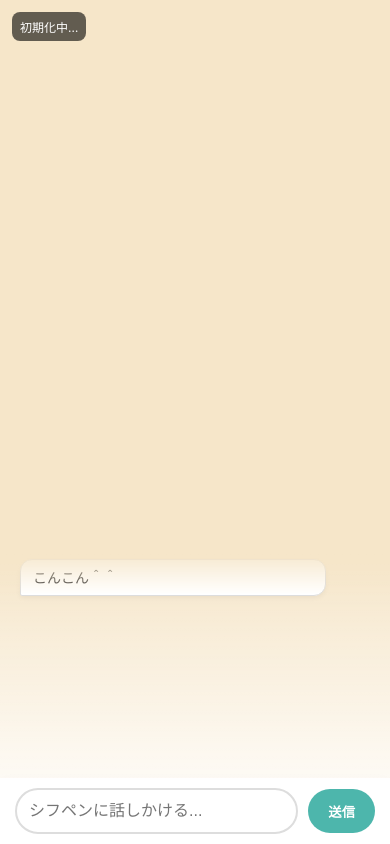
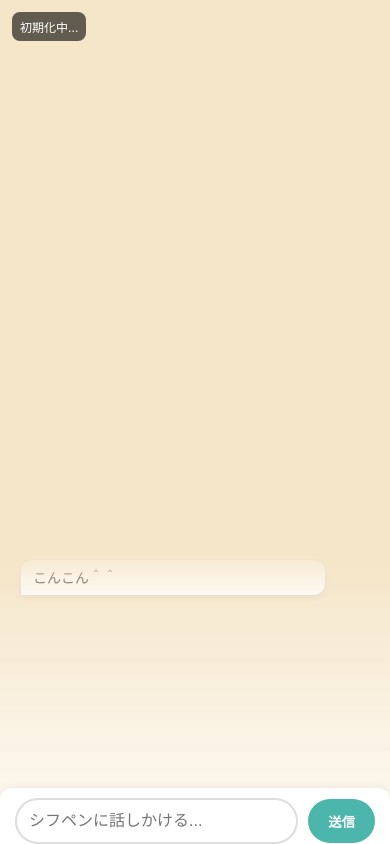
Before and after one commit to sulebox/penroom, a website: page index.html in a window 390 px wide. Drawn offline with nearby package versions, Linux system fonts and the light colour scheme.

Commit message:
Refactor chat UI layout and add container
Add chat container for improved layout and responsiveness.

```diff
--- a/index.html
+++ b/index.html
@@ -20,15 +20,26 @@
     #chat-interface {
       position: fixed; bottom: 0; left: 0; width: 100%; height: 35%;
       pointer-events: none; z-index: 20;
+    }
+    /* ★追加: 幅を制限して中央寄せするためのコンテナ */
+    .chat-container {
+      position: relative;
+      width: 100%;
+      max-width: 960px; /* 参考サイトくらいの最大幅 */
+      height: 100%;
+      margin: 0 auto; /* 中央寄せ */
       display: flex; flex-direction: column; justify-content: flex-end;
-      padding-bottom: env(safe-area-inset-bottom, 20px);
+      pointer-events: none;
     }
+
     #chat-log {
       flex: 1; overflow-y: auto; padding: 10px 20px;
       pointer-events: auto;
       background: linear-gradient(to top, rgba(255,255,255,0.8) 0%, rgba(255,255,255,0) 100%);
       mask-image: linear-gradient(to bottom, transparent, black 20%);
       -webkit-mask-image: linear-gradient(to bottom, transparent, black 20%);
+      /* 入力エリアと重ならないように下部に余白を追加 */
+      padding-bottom: 80px;
     }
     .msg { margin-bottom: 8px; font-size: 14px; line-height: 1.4; max-width: 80%; padding: 8px 12px; border-radius: 12px; animation: fadeIn 0.3s ease; }
     .msg.user { margin-left: auto; background: #4db6ac; color: white; border-bottom-right-radius: 2px; }
@@ -40,6 +51,15 @@
       background: #fff; padding: 10px 15px;
       display: flex; gap: 10px; align-items: center;
       box-shadow: 0 -2px 10px rgba(0,0,0,0.05);
+      /* ★修正: コンテナの下部に固定 */
+      position: absolute;
+      bottom: 0;
+      left: 0;
+      width: 100%;
+      box-sizing: border-box;
+      padding-bottom: env(safe-area-inset-bottom, 10px);
+      border-top-left-radius: 12px;
+      border-top-right-radius: 12px;
     }
     #chat-input {
       flex: 1; padding: 12px; border: 2px solid #ddd; border-radius: 24px; font-size: 16px; outline: none; transition: border-color 0.2s;
@@ -57,6 +77,7 @@
   <div class="status" id="status">初期化中…</div>
 
   <div id="chat-interface">
+    <div class="chat-container">
       <div id="chat-log">
         <div class="msg penguin">こんこん＾＾</div>
       </div>
@@ -64,6 +85,7 @@
         <input type="text" id="chat-input" placeholder="シフペンに話しかける..." autocomplete="off" />
         <button type="submit" id="send-btn">送信</button>
       </form>
+    </div>
   </div>
 
   <script type="importmap">
@@ -102,38 +124,18 @@
     camera.position.set(14, 16, 14);
     camera.lookAt(0, 0, 0);
 
-    // ↓この関数を丸ごと上書きしてください
     function updateCameraMode(){
       aspect = window.innerWidth / window.innerHeight;
-      const isMobile = window.innerWidth < 800; // 画面幅800px未満をスマホとみなす
+      const isMobile = window.innerWidth < 800;
 
-      // ============================================
-      // ★ここでスマホとPCの設定を別々にいじれます！
-      // ============================================
+      const mobileSettings = { zoom: 21, posX: 12, posY: 10, posZ: 14, lookX: -2, lookY: -5, lookZ: 0 };
+      const pcSettings = { zoom: 21, posX: 14, posY: 10, posZ: 14, lookX: 0, lookY: -5, lookZ: 0 };
 
-      // 【スマホ用の設定】
-      const mobileSettings = {
-        zoom: 21,              // 映る範囲の広さ（大きいほど広角＝引きの画）
-        posX: 12, posY: 10, posZ: 14,  // カメラの場所
-        lookX: -2, lookY: -5, lookZ: 0   // カメラが見る中心点 (0,0,0なら部屋の真ん中)
-      };
-
-      // 【PC用の設定】
-      const pcSettings = {
-        zoom: 21,              // PCは画面が広いので少し寄っても大丈夫（小さいほどアップ）
-        posX: 14, posY: 10, posZ: 14,  // カメラの場所（PC用）
-        lookX: 0, lookY: -5, lookZ: 0   // 中心点（PC用）
-      };
-
-      // 現在のモードに合わせて設定を選ぶ
       const s = isMobile ? mobileSettings : pcSettings;
 
-      // 1. カメラの位置と向きを適用
       camera.position.set(s.posX, s.posY, s.posZ);
       camera.lookAt(s.lookX, s.lookY, s.lookZ);
 
-      // 2. ズーム（画角）の計算
-      // スマホ(縦長)のときは横幅基準、PC(横長)のときは高さ基準で計算して崩れないようにする計算式
       const frustumSize = Math.max(32, s.zoom / aspect);
 
       camera.left = -frustumSize * aspect / 2;
```
Lines whose indentation alone changed are shown as unchanged.
